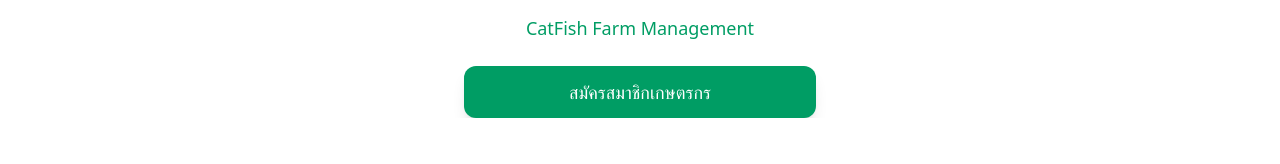
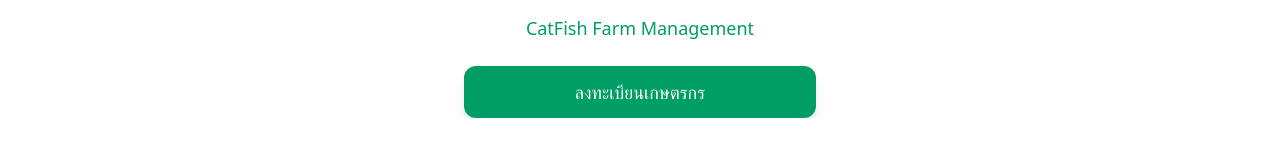
Before and after one commit to koard/DukeFarm-Frontend, a Next.js app: page /login in a window 1280 px wide. Shown: the part 474-638 px from the top of the page. Built offline with nearby package versions, Linux system fonts and the light colour scheme.

Commit message:
fix: Update button text for farmer registration in LoginPage

```diff
--- a/src/app/login/page.tsx
+++ b/src/app/login/page.tsx
@@ -148,7 +148,7 @@ export default function LoginPage() {
                 onClick={() => handleLineLogin("farmer")}
                 className="w-full bg-[#009D64] hover:bg-[#008a57] text-white py-3 px-4 rounded-xl font-medium text-lg transition-colors shadow-lg"
               >
-                สมัครสมาชิกเกษตรกร
+                ลงทะเบียนเกษตรกร
               </button>
 
               {/* <button
```
